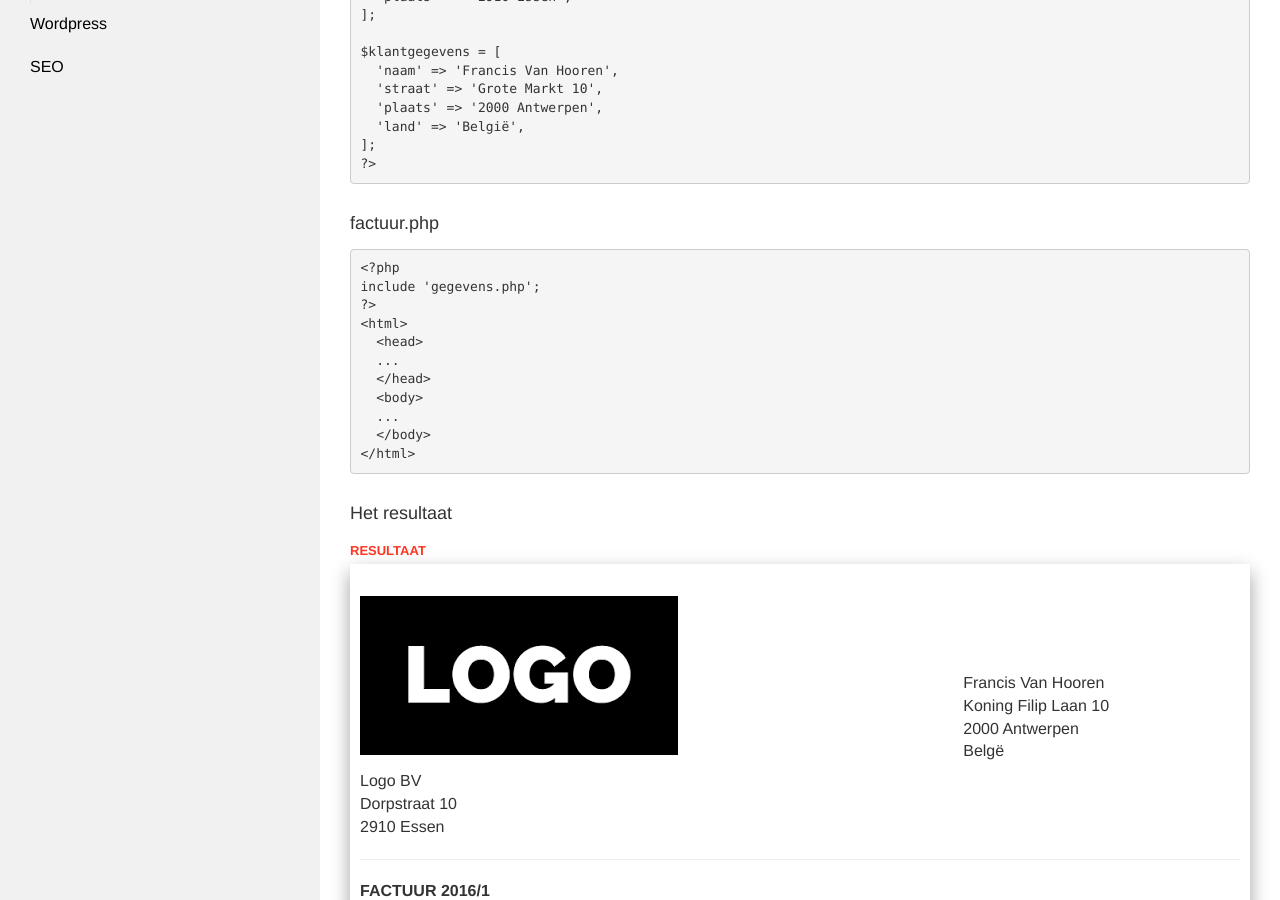
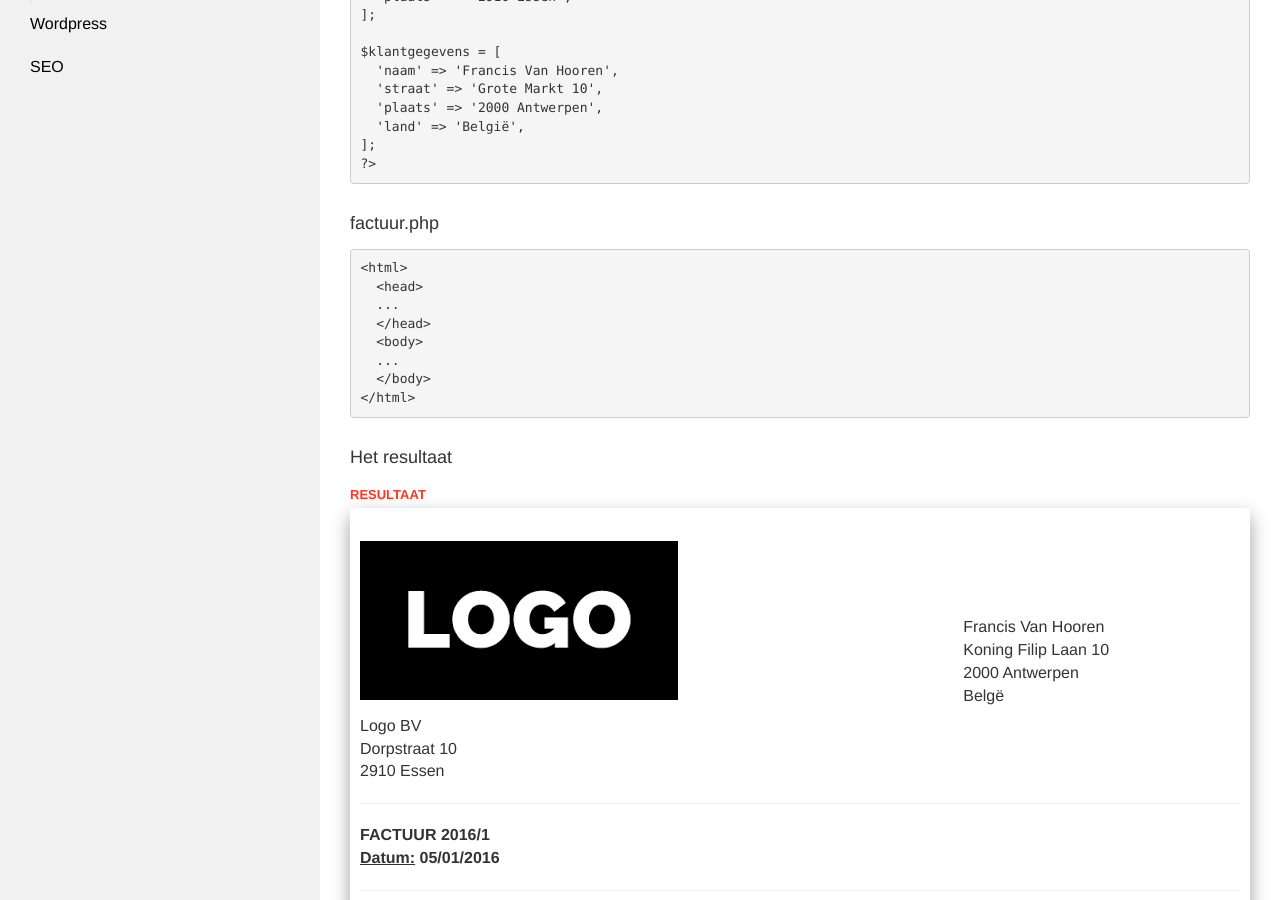
Before and after one commit to Syntra-Brussel/dynamische-webtechnieken, a Jekyll site: the page built from programmeren/oefening-factuur.md, in a window 1280 px wide and 900 px high, scrolled down 455 px. Built offline with Jekyll 4.4.1, drawn with Linux system fonts in a browser that asks for light colours; nearby versions of some CDN libraries; a script that is not in the unit is left out.

Commit message:
Update oefening-factuur.md

```diff
--- a/programmeren/oefening-factuur.md
+++ b/programmeren/oefening-factuur.md
@@ -36,9 +36,6 @@ $klantgegevens = [
 
 #### factuur.php
 <pre data-enlighter-theme="beyond" data-enlighter-language="php">
-&lt;?php
-include 'gegevens.php';
-?&gt;
 &lt;html&gt;
   &lt;head&gt;
   ...
```
